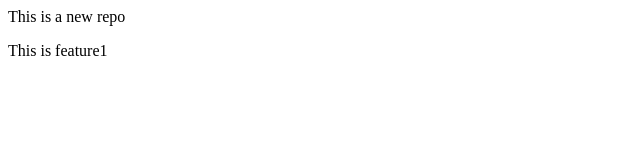
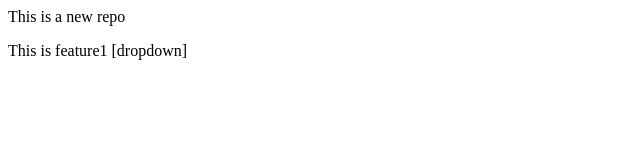
Before and after one commit to Nikk313/LocalRepo, a plain HTML site: page index.html in a window 1280 px wide. Shown: the full height of the page, 0-640 px from the left. Drawn offline with Linux system fonts and the light colour scheme.

Commit message:
dropdown added

```diff
--- a/index.html
+++ b/index.html
@@ -1,2 +1,2 @@
 <p>This is a new repo</p>
-<p>This is feature1</p>
+<p>This is feature1 [dropdown]</p>
```
